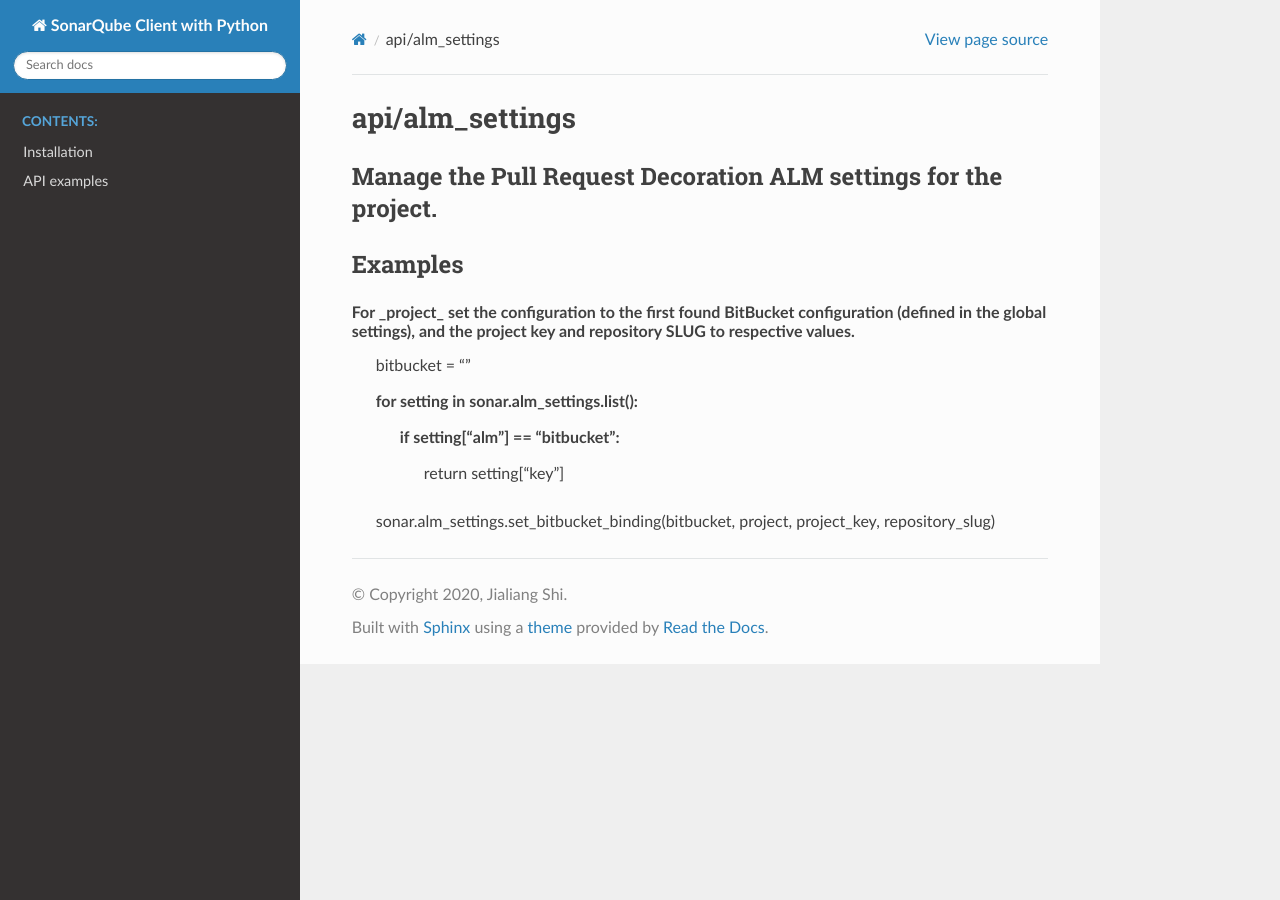
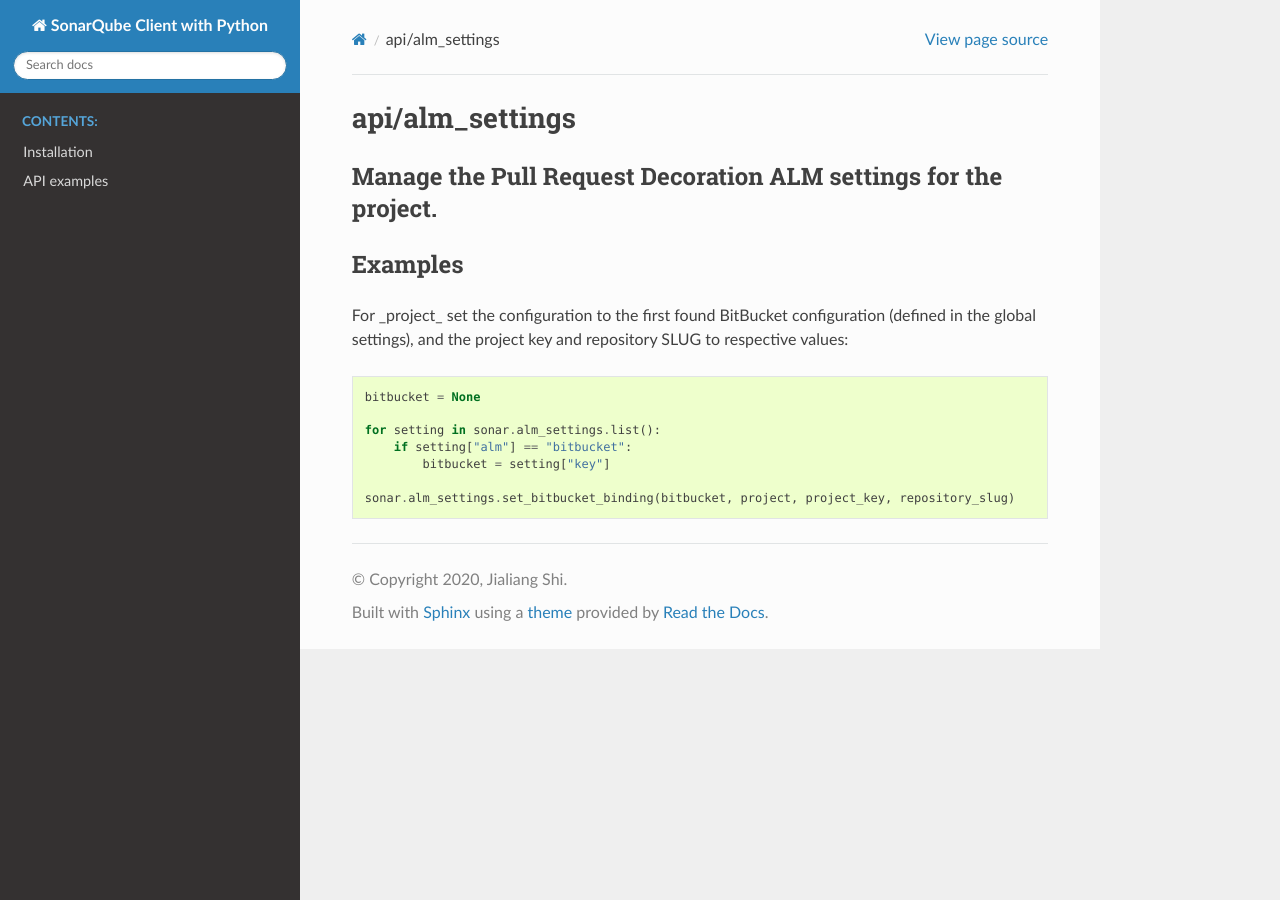
Before and after one commit to shijl0925/python-sonarqube-api, a Sphinx documentation site: the page built from docs/examples/alm_settings.rst, in a window 1280 px wide. Built offline with Sphinx 7.4.7 and the Read the Docs theme 2.0.0, drawn with Linux system fonts in a browser that asks for light colours.

Commit message:
Fix typo

```diff
--- a/docs/examples/alm_settings.rst
+++ b/docs/examples/alm_settings.rst
@@ -8,11 +8,12 @@
 Examples
 --------
 
-For _project_ set the configuration to the first found BitBucket configuration (defined in the global settings), and the project key and repository SLUG to respective values.
-    bitbucket = ""
+For _project_ set the configuration to the first found BitBucket configuration (defined in the global settings), and the project key and repository SLUG to respective values::
+
+    bitbucket = None
 
     for setting in sonar.alm_settings.list():
         if setting["alm"] == "bitbucket":
-            return setting["key"]
+            bitbucket = setting["key"]
 
     sonar.alm_settings.set_bitbucket_binding(bitbucket, project, project_key, repository_slug)
```
